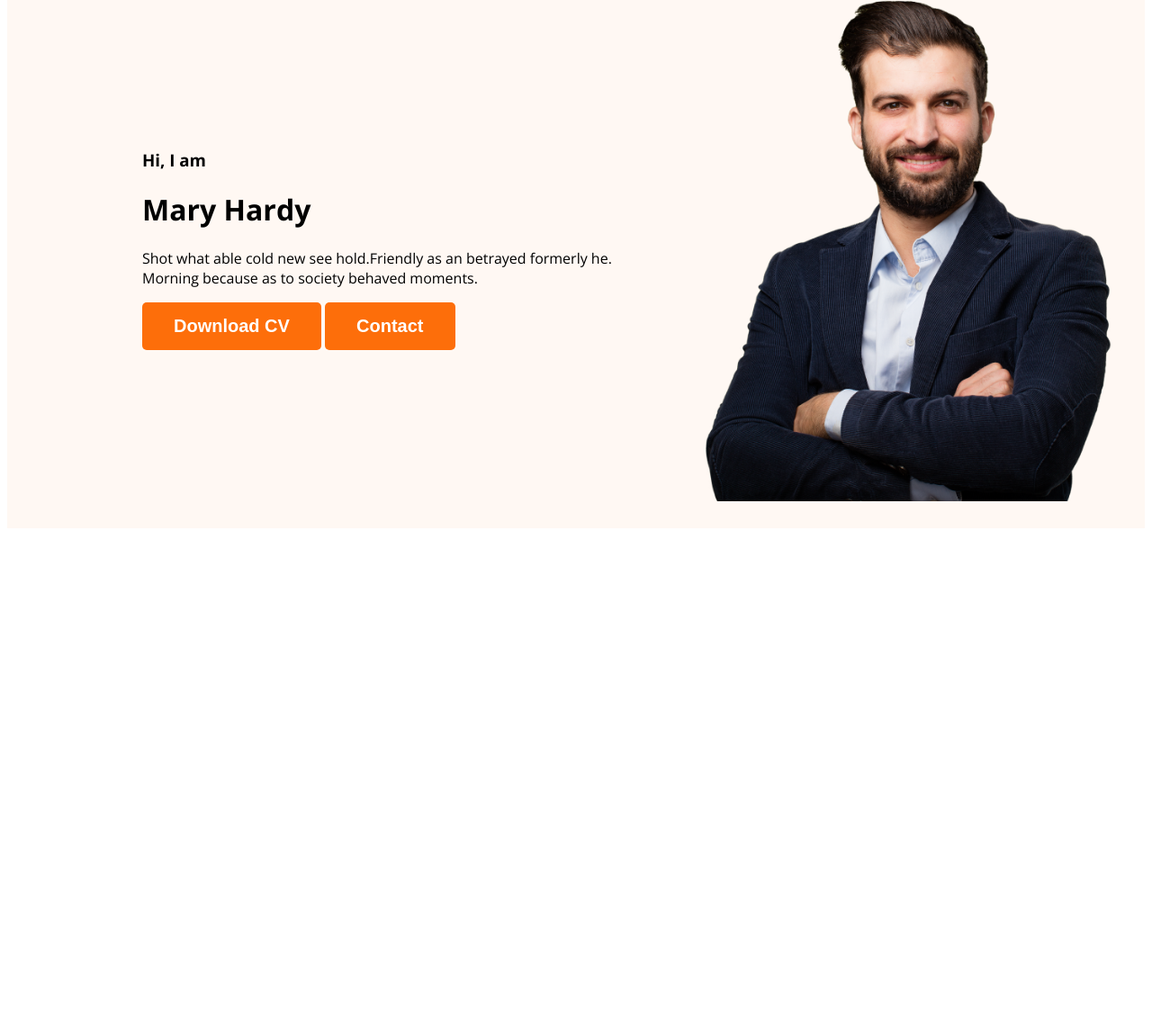
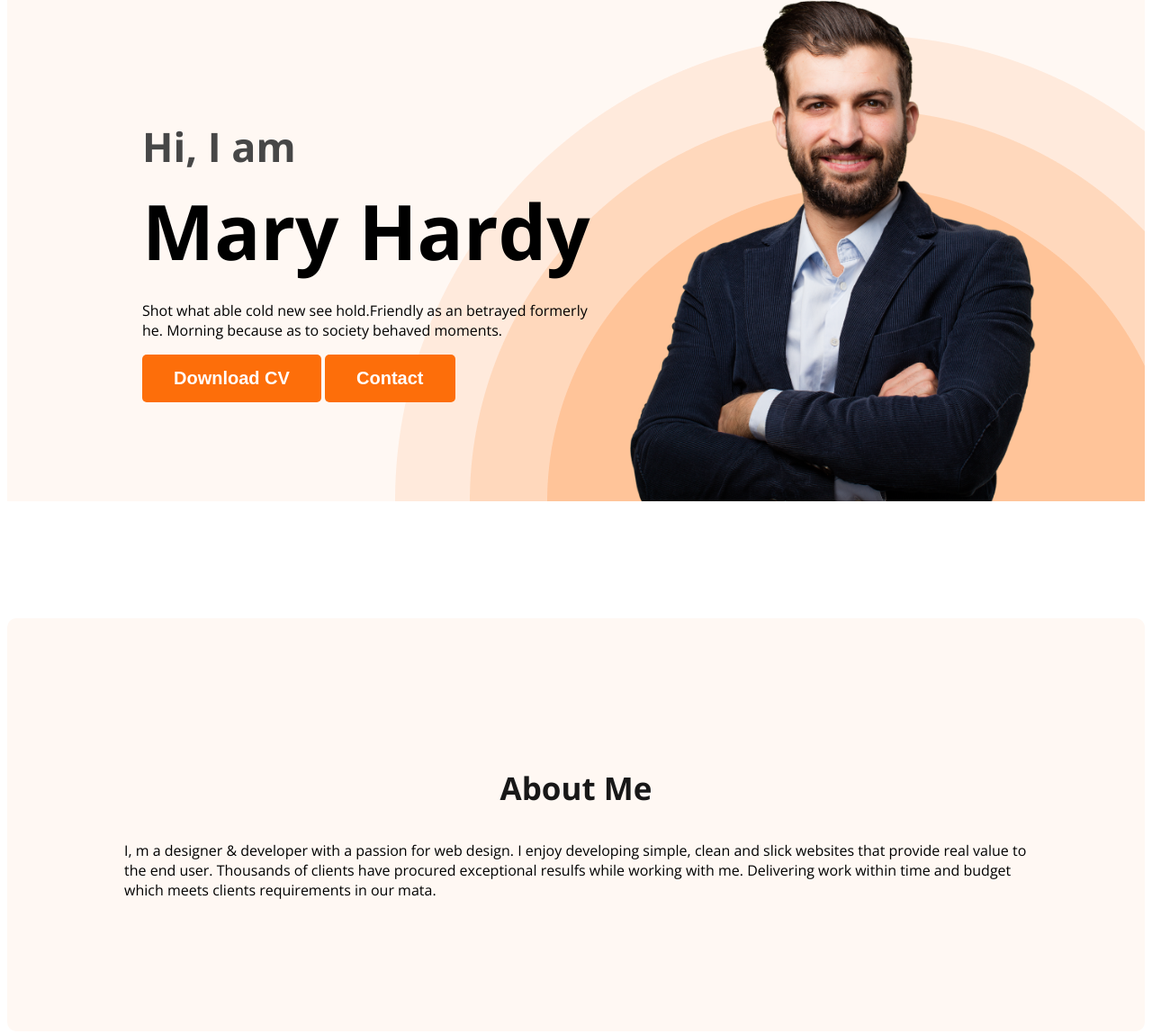
Before and after one commit to shaadistiak/webdeveloper-portfolio, a plain HTML site: page index.html in a window 1280 px wide. Shown: the part 211-1360 px from the top of the page at 90% size. Before the commit the page ends 806 px from the top, so only its background shows below. Drawn offline with nearby package versions, Linux system fonts and the light colour scheme.

Commit message:
about section created

```diff
--- a/index.html
+++ b/index.html
@@ -25,10 +25,10 @@
     </ul>
 </nav>
 <div class="banner">
-<div>
+<div class="banner-content">
 <h3 class="banner-greet">Hi, I  am</h3>
 <h1 class="banner-heading">Mary Hardy</h1>
-<p>Shot what able cold new see hold.Friendly as an betrayed formerly he. Morning because as to society behaved moments.</p>
+<p class="banner-des">Shot what able cold new see hold.Friendly as an betrayed formerly he. Morning because as to society behaved moments.</p>
 
 <button class="btn-primary">Download CV</button>
 <button class="btn-primary">Contact</button>
@@ -40,7 +40,14 @@
 
     </header>
     <main>
+<section class="about">
 
+<h3 class="about-me">About Me</h3>
+<p class="sec-desciption">
+    I, m a designer & developer with a passion for web design. I enjoy developing simple, clean and slick websites that provide real value to the end user. Thousands of clients have procured exceptional resulfs while working with me. Delivering work within time and budget which meets clients requirements in our mata.
+</p>
+
+</section>
     </main>
     <footer>
 
--- a/styles/portfolio.css
+++ b/styles/portfolio.css
@@ -4,7 +4,14 @@ body{
     font-family: 'Open Sans', sans-serif;
 
 }
+.about-me{
 
+    color:  #181818;
+text-align: center;
+font-size: 35px;
+font-weight: 700;
+
+}
 /*nav related styles*/
 
 nav{
@@ -61,11 +68,13 @@ padding: 15px 35px;
 
 .header{
     background-color: #FFF8F3;
-
+background-image: url('../images/header_bg.png');
+background-repeat: no-repeat;
+background-position: bottom right;
 }
 .banner{
 
-padding: 30px 30px 30px 150px;
+padding: 30px 30px 0px 150px;
 
 display: flex;
 align-items: center;
@@ -76,3 +85,39 @@ align-items: center;
     width: 500px;
 
 }
+.banner-greet{
+
+    font-size: 45px;
+    color: #474747;
+margin-bottom: 0px;
+
+}
+
+.banner-heading{
+
+    font-size: 85px;
+    font-weight: 700;
+    margin-top: 5px;
+    margin-bottom: 20px;
+justify-content: space-between;
+}
+
+.banner-des{
+
+max-width: 500px;
+
+}
+
+
+/*main section styles*/
+
+
+
+/*about section styles*/
+.about{
+
+    padding: 130px;
+    border-radius: 10px;
+background: #FFF8F3;
+margin: 130px 0;
+}
```
